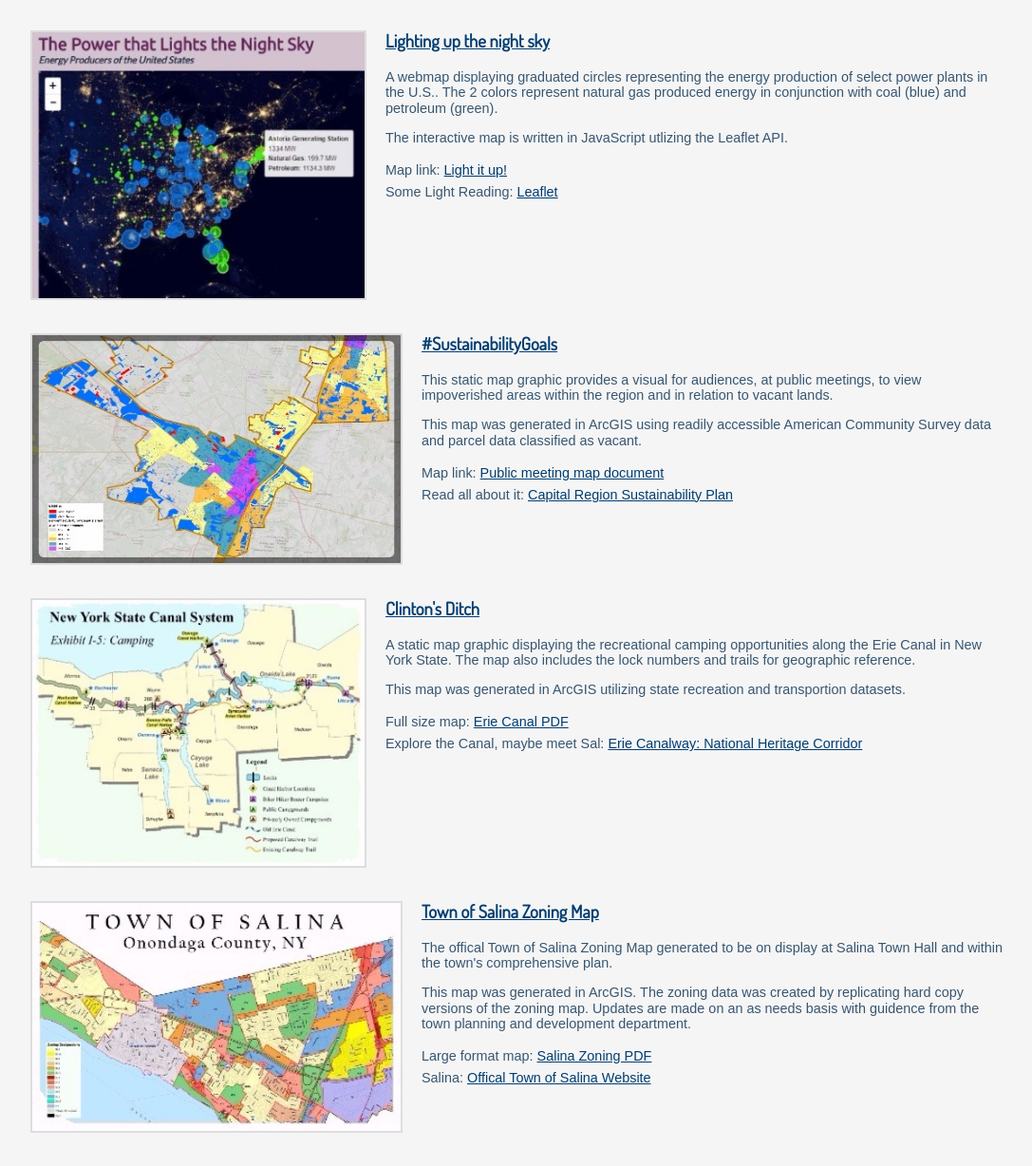
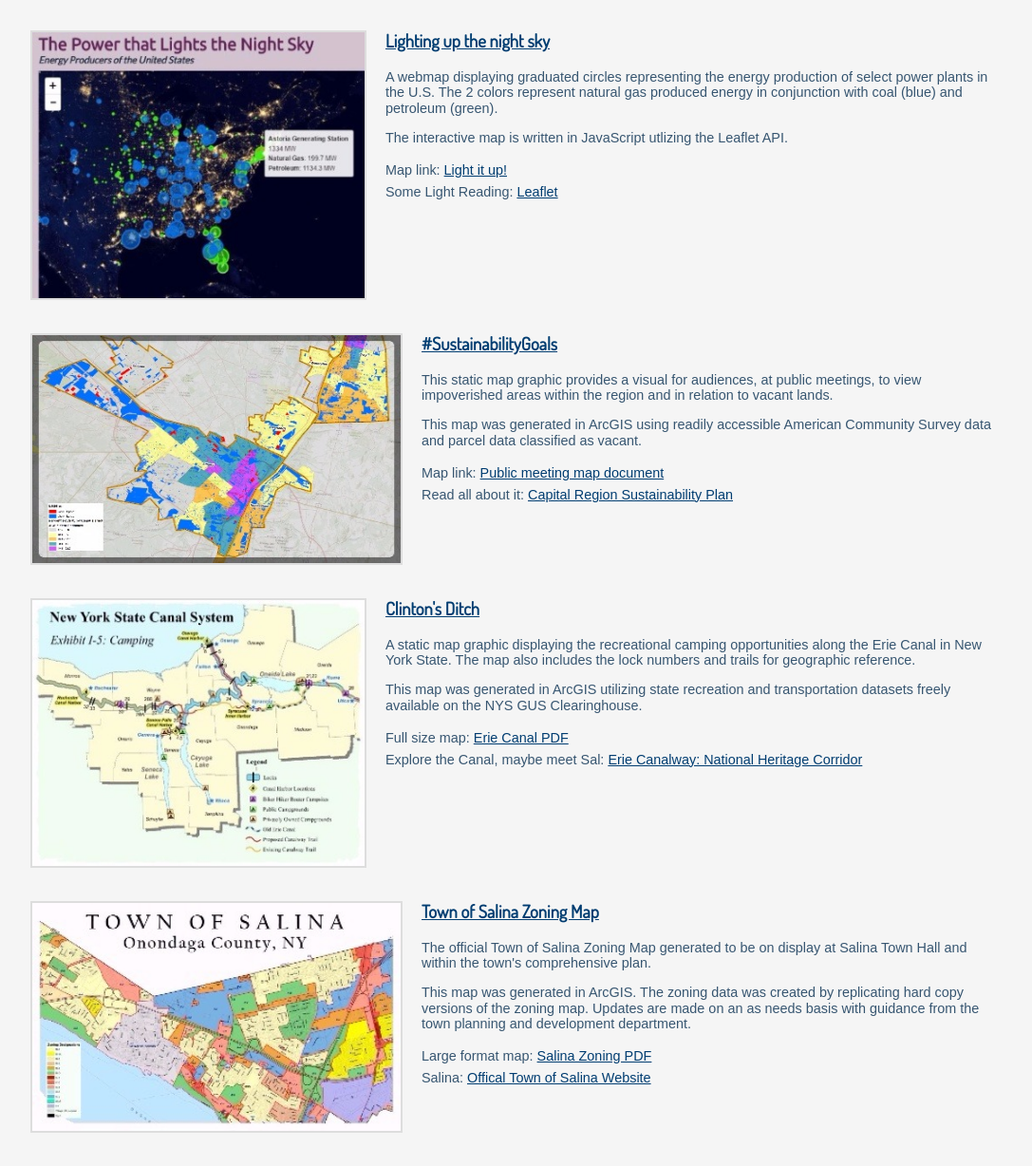
Before and after one commit to Danidue1/Danidue1.github.io, a plain HTML site: page index.html in a window 1280 px wide. Shown: the part 381-1609 px from the top of the page at 95% size, without its empty margins (96-1183 px from the left). Drawn offline with nearby package versions, Linux system fonts and the light colour scheme; a web font is replaced by a local one.

Commit message:
Link Updates

```diff
--- a/index.html
+++ b/index.html
@@ -92,7 +92,7 @@ h3 {
 
     <section class="project">
         <a target="_blank" href="#"><img src="images/CommuteMap.jpg" alt="Commute Map"class="project-image1">
-            <h3><a target = "_blank" href="#">Commuting at its finest</a></h3>
+            <h3><a target = "_blank" href="https://danidue1.github.io/CommuteMap/">Commuting at its finest</a></h3>
             <p>A basic point and line webmap representing the various stops one can make on their daily work commute. The points are representative of popular destinations such as a library, coffee house or gas station. While the purple "bread crumb trail"
                 illustrates the path most heavily traveled. </p>
             <p>The interactive map is written in JavaScript utlizzing the Leaflet API.</p>
@@ -104,8 +104,8 @@ h3 {
 
     <section class="project">
         <a target="_blank" href="#"><img src="images/NightSkyWithTip.jpg" alt="Night with Power Producers Map" class="project-image">
-            <h3><a target = "_blank" href="#">Lighting up the night sky</a></h3>
-            <p>A webmap displaying graduated circles representing the energy production of select power plants in the U.S.. The 2 colors represent natural gas produced energy in conjunction with coal (blue) and petroleum (green).</p>
+            <h3><a target = "_blank" href="danidue1.github.io/US_RenewableEnergy/">Lighting up the night sky</a></h3>
+            <p>A webmap displaying graduated circles representing the energy production of select power plants in the U.S. The 2 colors represent natural gas produced energy in conjunction with coal (blue) and petroleum (green).</p>
             <p>The interactive map is written in JavaScript utlizing the Leaflet API.</p>
             <ul>
                 <li>Map link: <a target="_blank" href="#">Light it up!</a></li>
@@ -128,7 +128,7 @@ h3 {
         <a target="_blank"><img src="images\ErieCanalCamping_400X312.jpg" alt="Erie Canal Camping Map" class="project-image">
             <h3><a href="maps/ErieCanalCamping.pdf">Clinton's Ditch</a></h3>
             <p>A static map graphic displaying the recreational camping opportunities along the Erie Canal in New York State. The map also includes the lock numbers and trails for geographic reference.</p>
-            <p>This map was generated in ArcGIS utilizing state recreation and transportion datasets.</p>
+            <p>This map was generated in ArcGIS utilizing state recreation and transportation datasets freely available on the NYS GUS Clearinghouse.</p>
             <ul
                     <li>Full size map: <a target="_blank" href="maps/ErieCanalCamping.pdf">Erie Canal PDF</a></li>
                 <li>Explore the Canal, maybe meet Sal: <a target="_blank" href="https://eriecanalway.org/explore/plan-your-visit/category/recreation">Erie Canalway: National Heritage Corridor</a></li>
@@ -138,8 +138,8 @@ h3 {
     <section class="project">
         <a target="_blank"><img src="images\SalinaZoning.jpg" alt="Town of Salina Zoning Map" class="project-image1">
             <h3><a href="maps/SalinaZoning.pdf">Town of Salina Zoning Map</a></h3>
-            <p>The offical Town of Salina Zoning Map generated to be on display at Salina Town Hall and within the town's comprehensive plan. </p>
-            <p>This map was generated in ArcGIS. The zoning data was created by replicating hard copy versions of the zoning map. Updates are made on an as needs basis with guidence from the town planning and development department.</p>
+            <p>The official Town of Salina Zoning Map generated to be on display at Salina Town Hall and within the town's comprehensive plan. </p>
+            <p>This map was generated in ArcGIS. The zoning data was created by replicating hard copy versions of the zoning map. Updates are made on an as needs basis with guidance from the town planning and development department.</p>
             <ul>
                     <li>Large format map: <a target="_blank" href="maps/SalinaZoning.pdf">Salina Zoning PDF</a></li>
                 <li>Salina: <a target="_blank" href="http://www.salina.ny.us/">Offical Town of Salina Website</a></li>
```
